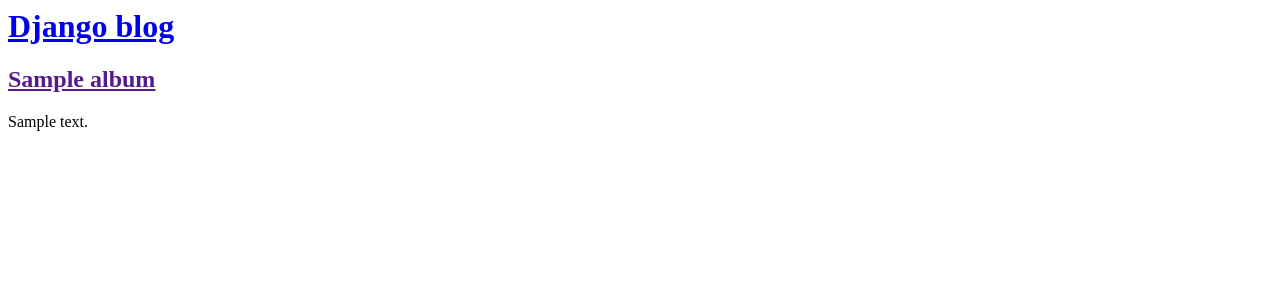
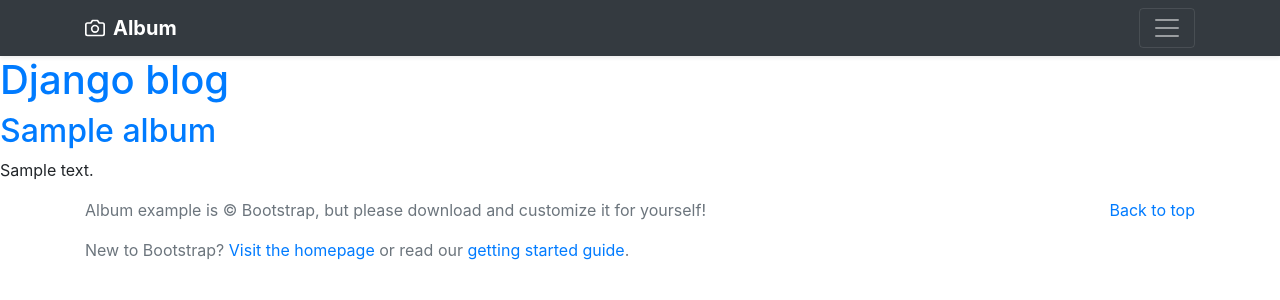
Before and after one commit to atheenaantonyt9689/albumManagement, a Django app: page /albums/ in a window 1280 px wide. Shown: the top 300 px of the page. Run offline with Django 3.2, Linux system fonts and the light colour scheme; tables that the repository leaves empty hold one stand-in row (values such as "Sample post"); some libraries are stand-ins or nearby versions.

Commit message:
album layout integrated

```diff
--- a/templates/layouts/base.html
+++ b/templates/layouts/base.html
@@ -1,14 +1,109 @@
-<html>
+<!doctype html>
+<html lang="en">
   <head>
-<title>Django album</title>
+    <meta charset="utf-8">
+    <meta name="viewport" content="width=device-width, initial-scale=1, shrink-to-fit=no">
+    <meta name="description" content="">
+    <meta name="author" content="Mark Otto, Jacob Thornton, and Bootstrap contributors">
+    <meta name="generator" content="Hugo 0.80.0">
+    <title>Album example</title>
+
+    <link rel="canonical" href="https://getbootstrap.com/docs/4.6/examples/album/">
+
+
+
+    <!-- Bootstrap core CSS -->
+<!--link href="/docs/4.6/dist/css/bootstrap.min.css" rel="stylesheet" integrity="sha384-B0vP5xmATw1+K9KRQjQERJvTumQW0nPEzvF6L/Z6nronJ3oUOFUFpCjEUQouq2+l" crossorigin="anonymous"-->
+
+<link rel="stylesheet" href="https://cdn.jsdelivr.net/npm/bootstrap@4.6.0/dist/css/bootstrap.min.css" integrity="sha384-B0vP5xmATw1+K9KRQjQERJvTumQW0nPEzvF6L/Z6nronJ3oUOFUFpCjEUQouq2+l" crossorigin="anonymous">
+
+    <!-- Favicons -->
+<link rel="apple-touch-icon" href="/docs/4.6/assets/img/favicons/apple-touch-icon.png" sizes="180x180">
+<link rel="icon" href="/docs/4.6/assets/img/favicons/favicon-32x32.png" sizes="32x32" type="image/png">
+<link rel="icon" href="/docs/4.6/assets/img/favicons/favicon-16x16.png" sizes="16x16" type="image/png">
+<link rel="manifest" href="/docs/4.6/assets/img/favicons/manifest.json">
+<link rel="mask-icon" href="/docs/4.6/assets/img/favicons/safari-pinned-tab.svg" color="#563d7c">
+<link rel="icon" href="/docs/4.6/assets/img/favicons/favicon.ico">
+<meta name="msapplication-config" content="/docs/4.6/assets/img/favicons/browserconfig.xml">
+<meta name="theme-color" content="#563d7c">
+
+
+    <style>
+      .bd-placeholder-img {
+        font-size: 1.125rem;
+        text-anchor: middle;
+        -webkit-user-select: none;
+        -moz-user-select: none;
+        -ms-user-select: none;
+        user-select: none;
+      }
+
+      @media (min-width: 768px) {
+        .bd-placeholder-img-lg {
+          font-size: 3.5rem;
+        }
+      }
+    </style>
+
+
+    <!-- Custom styles for this template -->
+    <link href="album.css" rel="stylesheet">
   </head>
   <body>
+
 <header>
-    <h1><a href="{% url 'album-list' %}">Django blog</a></h1>
+  <div class="collapse bg-dark" id="navbarHeader">
+    <div class="container">
+      <div class="row">
+        <div class="col-sm-8 col-md-7 py-4">
+          <h4 class="text-white">About</h4>
+
+
+          <p class="text-muted">Add some information about the album below, the author, or any other background context. Make it a few sentences long so folks can pick up some informative tidbits. Then, link them off to some social networking sites or contact information.</p>
+        </div>
+        <div class="col-sm-4 offset-md-1 py-4">
+          <h4 class="text-white">Contact</h4>
+          <ul class="list-unstyled">
+            <li><a href="#" class="text-white">Follow on Twitter</a></li>
+            <li><a href="#" class="text-white">Like on Facebook</a></li>
+            <li><a href="#" class="text-white">Email me</a></li>
+          </ul>
+        </div>
+      </div>
+    </div>
+  </div>
+  <div class="navbar navbar-dark bg-dark shadow-sm">
+    <div class="container d-flex justify-content-between">
+      <a href="#" class="navbar-brand d-flex align-items-center">
+        <svg xmlns="http://www.w3.org/2000/svg" width="20" height="20" fill="none" stroke="currentColor" stroke-linecap="round" stroke-linejoin="round" stroke-width="2" aria-hidden="true" class="mr-2" viewBox="0 0 24 24" focusable="false"><path d="M23 19a2 2 0 0 1-2 2H3a2 2 0 0 1-2-2V8a2 2 0 0 1 2-2h4l2-3h6l2 3h4a2 2 0 0 1 2 2z"/><circle cx="12" cy="13" r="4"/></svg>
+        <strong>Album</strong>
+      </a>
+      <button class="navbar-toggler" type="button" data-toggle="collapse" data-target="#navbarHeader" aria-controls="navbarHeader" aria-expanded="false" aria-label="Toggle navigation">
+        <span class="navbar-toggler-icon"></span>
+      </button>
+    </div>
+  </div><h1><a href="{% url 'album-list' %}">Django blog</a></h1>
 </header>
-<div>
+<main role="main">
+
     {% block content %}
     {% endblock content %}
+</main>
+<footer class="text-muted">
+    <div class="container">
+      <p class="float-right">
+        <a href="#">Back to top</a>
+      </p>
+      <p>Album example is &copy; Bootstrap, but please download and customize it for yourself!</p>
+      <p>New to Bootstrap? <a href="/">Visit the homepage</a> or read our <a href="/docs/4.6/getting-started/introduction/">getting started guide</a>.</p>
     </div>
+  </footer>
+
+  <script src="https://code.jquery.com/jquery-3.5.1.slim.min.js" integrity="sha384-DfXdz2htPH0lsSSs5nCTpuj/zy4C+OGpamoFVy38MVBnE+IbbVYUew+OrCXaRkfj" crossorigin="anonymous"></script>
+<script src="https://cdn.jsdelivr.net/npm/bootstrap@4.6.0/dist/js/bootstrap.bundle.min.js" integrity="sha384-Piv4xVNRyMGpqkS2by6br4gNJ7DXjqk09RmUpJ8jgGtD7zP9yug3goQfGII0yAns" crossorigin="anonymous"></script>
+      <!--script src="https://code.jquery.com/jquery-3.5.1.slim.min.js" integrity="sha384-DfXdz2htPH0lsSSs5nCTpuj/zy4C+OGpamoFVy38MVBnE+IbbVYUew+OrCXaRkfj" crossorigin="anonymous"></script>
+        <script>window.jQuery || document.write('<script src="/docs/4.6/assets/js/vendor/jquery.slim.min.js"><\/script>')</script><script src="/docs/4.6/dist/js/bootstrap.bundle.min.js" integrity="sha384-Piv4xVNRyMGpqkS2by6br4gNJ7DXjqk09RmUpJ8jgGtD7zP9yug3goQfGII0yAns" crossorigin="anonymous"></script-->
+
+
     </body>
   </html>
```
Also changed, not shown: templates/albums/album-list.html (line endings or trailing spaces). Lines whose indentation alone changed are shown as unchanged.
